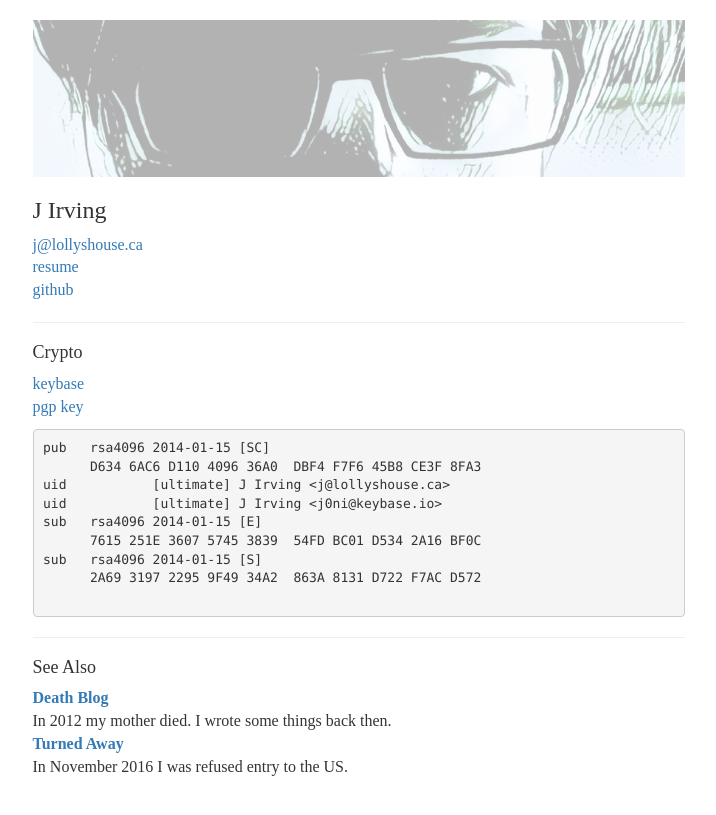
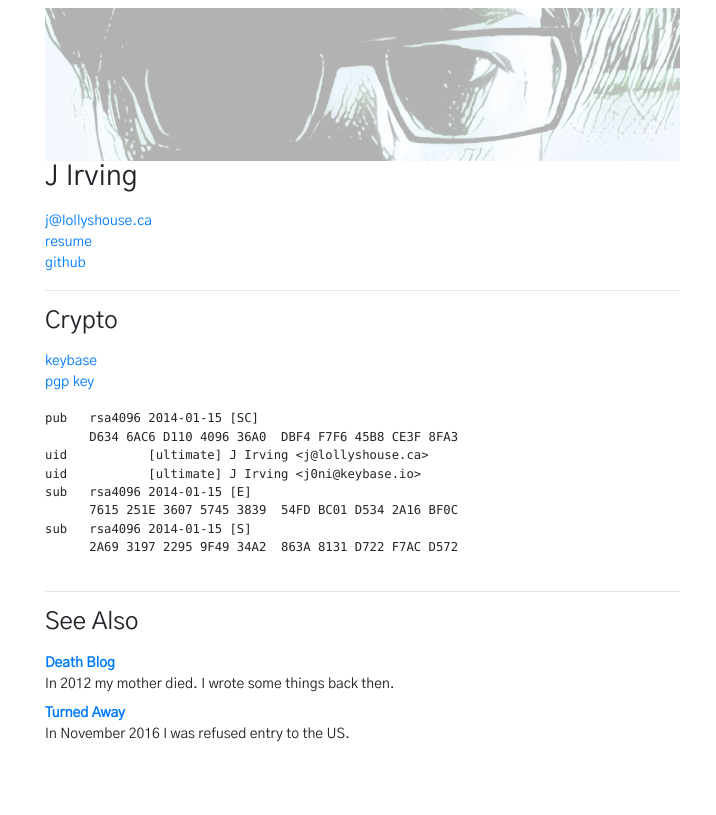
Before and after one commit to j0ni/j0ni.github.io, a Jekyll site: the page built from index.html, in a window 1280 px wide. Shown: the top 815 px of the page, without its empty margins (135-851 px from the left). Built offline with Jekyll 4.4.1, drawn with Linux system fonts in a browser that asks for light colours; some web fonts are replaced.

Commit message:
Upgrade bootstrap and change some fonts

```diff
--- a/_includes/head.html
+++ b/_includes/head.html
@@ -9,17 +9,11 @@
         content="{% if page.excerpt %}{{ page.excerpt | strip_html | strip_newlines | truncate: 160 }}{% else %}{{ site.description }}{% endif %}">
 
   <link rel="stylesheet"
-        href="https://maxcdn.bootstrapcdn.com/bootstrap/3.3.6/css/bootstrap.min.css"
-        integrity="sha384-1q8mTJOASx8j1Au+a5WDVnPi2lkFfwwEAa8hDDdjZlpLegxhjVME1fgjWPGmkzs7"
+        href="https://stackpath.bootstrapcdn.com/bootstrap/4.1.1/css/bootstrap.min.css"
+        integrity="sha384-WskhaSGFgHYWDcbwN70/dfYBj47jz9qbsMId/iRN3ewGhXQFZCSftd1LZCfmhktB"
         crossorigin="anonymous">
 
-  <link rel="stylesheet"
-        href="https://maxcdn.bootstrapcdn.com/bootstrap/3.3.6/css/bootstrap-theme.min.css"
-        integrity="sha384-fLW2N01lMqjakBkx3l/M9EahuwpSfeNvV63J5ezn3uZzapT0u7EYsXMjQV+0En5r"
-        crossorigin="anonymous">
-
-  <link rel="stylesheet"
-        href="https://fonts.googleapis.com/css?family=Asar|Gilda+Display|Playfair+Display|Slabo+27px|Sura">
+  <link href="https://fonts.googleapis.com/css?family=Gothic+A1|Merriweather|Roboto|Slabo+27px" rel="stylesheet">
 
   <link rel="stylesheet"
         href="{{ '/css/j0ni.css' | prepend: site.baseurl | prepend: site.url }}">
--- a/css/j0ni.scss
+++ b/css/j0ni.scss
@@ -2,12 +2,16 @@
 ---
 body {
   /* font: 14px/20px sans-serif, 'AurulentSansRegular', Arial;*/
-  /* font: 16px/22px 'Gilda Display', serif; */
-  font-family: 'Sura', serif;
+  /* font: 16px/22px 'Gilda Display', serif; 'Sura' */
+  /* font-family: serif, 'Slabo', serif; */
+  /* font-family: 'Slabo 27px', serif; */
+  /* font-family: 'Roboto', sans-serif; */
+  font-family: 'Gothic A1', sans-serif;
+  /* font-family: 'Merriweather', serif; */
   /* font: 16px/22px 'Slabo', serif; */
   /* font: 16px/22px 'Asar', serif; */
   text-align: justify;
-  font-size: 16px;
+  font-size: 14px;
 
   .index-top-section img {
     width: 100%;
```
